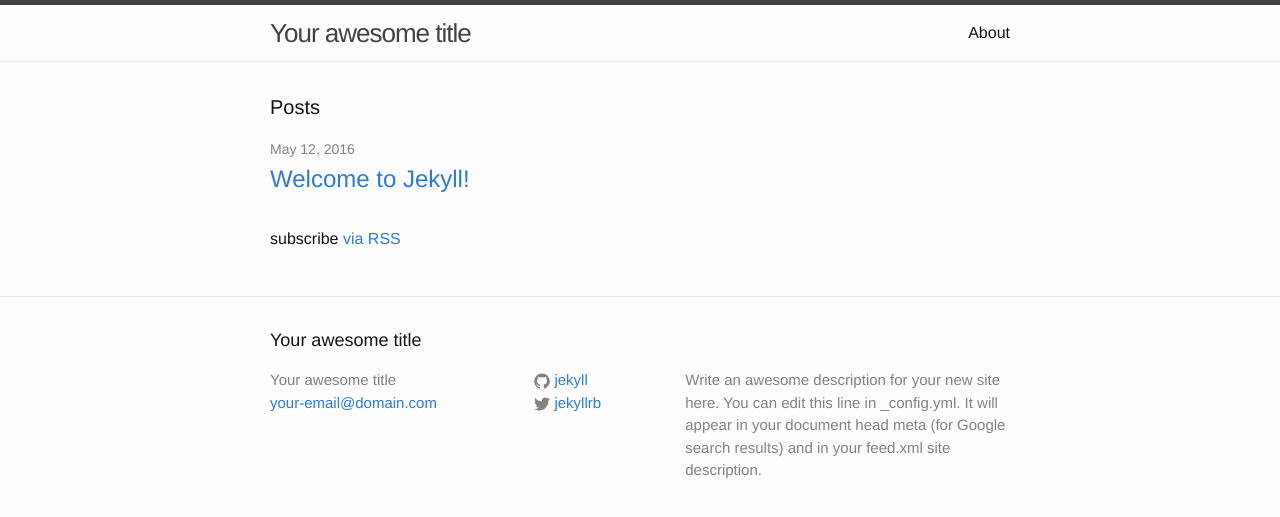
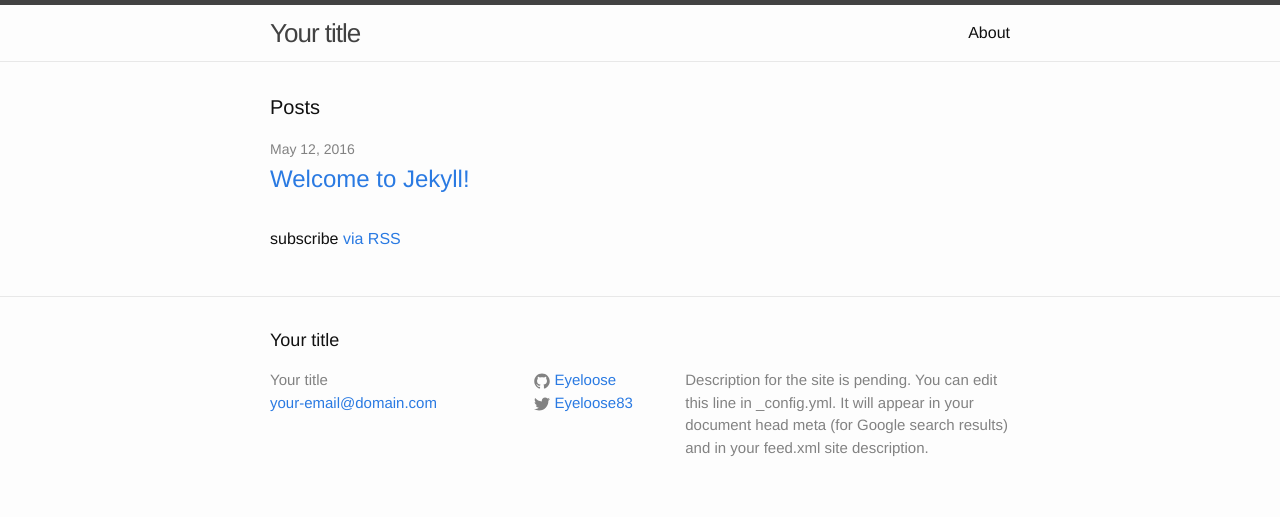
Before and after one commit to Eyeloose/eyeloose.github.io, a Jekyll site: the page built from index.html, in a window 1280 px wide. Shown: the top 517 px of the page. Built offline with Jekyll 4.4.1, drawn with Linux system fonts in a browser that asks for light colours.

Commit message:
Update _config.yml

```diff
--- a/_config.yml
+++ b/_config.yml
@@ -6,16 +6,16 @@
 # 'jekyll serve'. If you change this file, please restart the server process.
 
 # Site settings
-title: Your awesome title
+title: Your title
 email: your-email@domain.com
 description: > # this means to ignore newlines until "baseurl:"
-  Write an awesome description for your new site here. You can edit this
+  Description for the site is pending. You can edit this
   line in _config.yml. It will appear in your document head meta (for
   Google search results) and in your feed.xml site description.
 baseurl: "" # the subpath of your site, e.g. /blog
 url: "http://yourdomain.com" # the base hostname & protocol for your site
-twitter_username: jekyllrb
-github_username:  jekyll
+twitter_username: Eyeloose83
+github_username:  Eyeloose
 
 # Build settings
 markdown: kramdown
```
